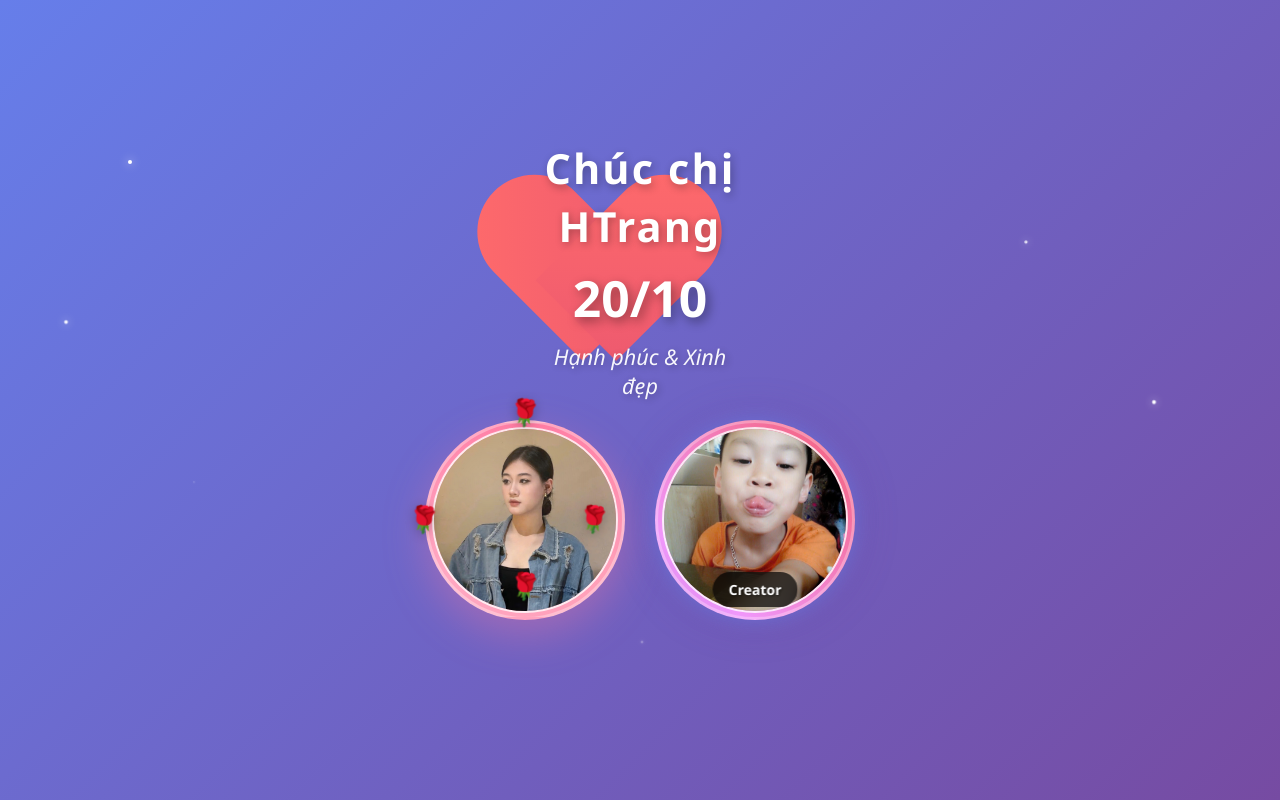
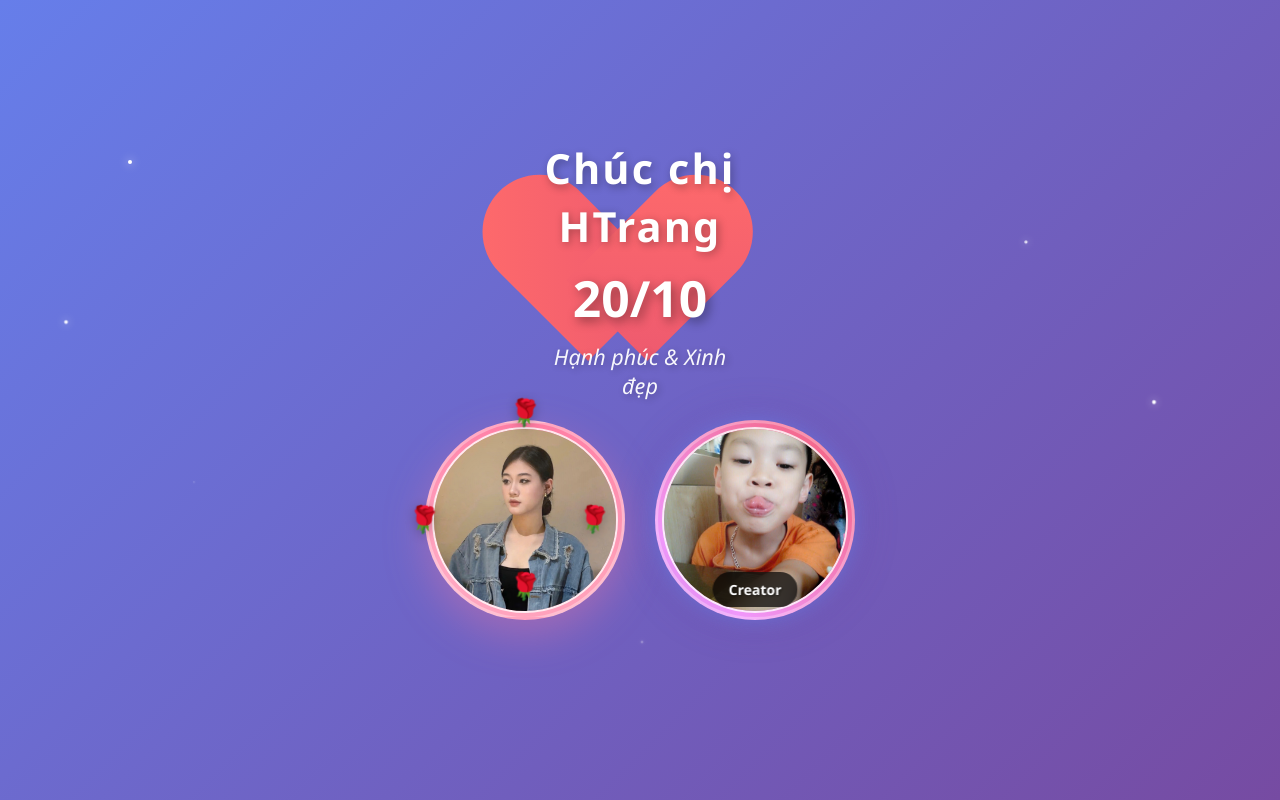
Before and after one commit to haduyyy0709/htrangcute, a website: page display.html in a window 1280 px wide. Drawn offline with Linux system fonts and the light colour scheme.

Commit message:
Move after (right half) 30px right and before (left half) 60px right for perfect heart positioning

```diff
--- a/display.html
+++ b/display.html
@@ -61,8 +61,12 @@
             transform-origin: 0 100%;
         }
 
+        .heart::before {
+            left: 60px;
+        }
+
         .heart::after {
-            left: -23px;
+            left: 7px;
             transform: rotate(45deg);
             transform-origin: 100% 100%;
         }
```
